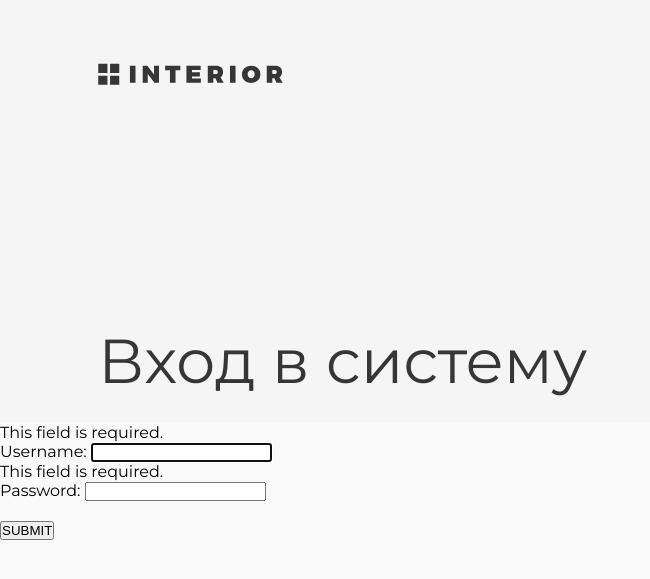
After one commit to johnk2280/GB_course_Django_Framework_basics, a Django app: page /auth/login/ in a window 1280 px wide; the page is wider, and only the part inside the window is pictured. The commit adds this page. Shown: the top 579 px of that part, without its empty margins (0-650 px from the left). Run offline with Django 3.2, Linux system fonts and the light colour scheme.

Commit message:
[add] added login form

```diff
--- a/my_geek_shop/authapp/templates/authapp/base.html
+++ b/my_geek_shop/authapp/templates/authapp/base.html
@@ -1,33 +1,30 @@
+{% load static  %}
+
 <!DOCTYPE html>
-{% load static %}
-<html>
+<html lang="en">
+
 <head>
-    <meta charset="utf-8">
-    <title>
-        {% block title %}
-        {{ title|title }}
-        {% endblock %}
-    </title>
-    {% block css %}
-    <link rel="stylesheet" type="text/css" href="{% static 'css/bootstrap.min.css' %}">
-    <link rel="stylesheet" type="text/css" href="{% static 'css/style.css' %}">
-    <link rel="stylesheet" href="{% static 'fonts/font-awesome/css/font-awesome.css' %}">
+    <meta charset="UTF-8">
+    <title> {% block title %}{{ title }}{% endblock %}</title>
+    <link rel="stylesheet" href="{%  static 'my_geek_shop/style.css' %}">
+    <link href="https://fonts.googleapis.com/css2?family=Montserrat:wght@100;300;400;700&display=swap" rel="stylesheet">
+</head>
+
+<body>
+<div class="conteiner">
+
+    {% block header %}
+    <div class="header-products header-contacts">
+
+
+    </div>
+    {% endblock%}
+
+    {% block content %}
     {% endblock %}
-    {% block js %}
 
-    {% endblock %}
-</head>
-<body>
-<div class="container">
-    <div class="login">
-        <div class="h2 text-center head">
-            Вход в систему
-        </div>
 
-        {% block content %}
-
-        {% endblock %}
-    </div>
 </div>
 </body>
+
 </html>
--- /dev/null
+++ b/my_geek_shop/authapp/templates/authapp/includes/inc_login_header.html
@@ -0,0 +1,8 @@
+{% load static %}
+
+<div class="header-products header-contacts clearfix header">
+    <a href="#" class="logo"><img src="{%  static 'my_geek_shop/img/logo.svg' %}" alt="logo"></a>
+    <div class="header clearfix">
+        <h2 class="OurProductsRange Contacts"> {{ text }} </h2>
+    </div>
+</div>
--- /dev/null
+++ b/my_geek_shop/authapp/templates/authapp/login.html
@@ -0,0 +1,22 @@
+{% extends "authapp/base.html" %}
+{% load static  %}
+
+
+<body>
+
+{% block header %}
+    {% include 'authapp/includes/inc_login_header.html' %}
+{% endblock%}
+
+{% block content %}
+<form class="form-horizontal" action="{% url 'auth:login' %}" method="post">
+    {% csrf_token %}
+    {{ login_form.as_p }}
+    <br>
+    <input class="form-control" type="submit" value="SUBMIT">
+</form>
+
+
+{% endblock %}
+
+</body>
--- a/my_geek_shop/authapp/views.py
+++ b/my_geek_shop/authapp/views.py
@@ -7,6 +7,7 @@ from authapp.forms import ShopUserLoginForm
 
 def login(request):
     title = 'вход'
+    text = 'Вход в систему'
 
     login_form = ShopUserLoginForm(data=request.POST)
     if request.method == 'POST' and login_form.is_valid():
@@ -20,6 +21,7 @@ def login(request):
 
     context = {
         'title': title,
+        'text': text,
         'login_form': login_form,
     }
     return render(request, 'authapp/login.html', context)
--- a/my_geek_shop/my_geek_shop/templates/my_geek_shop/base.html
+++ b/my_geek_shop/my_geek_shop/templates/my_geek_shop/base.html
@@ -1,4 +1,5 @@
 {% load static  %}
+
 <!DOCTYPE html>
 <html lang="en">
 
--- a/my_geek_shop/my_geek_shop/urls.py
+++ b/my_geek_shop/my_geek_shop/urls.py
@@ -27,7 +27,7 @@ urlpatterns = [
     path('', render_index, name='index'),
     path('contacts/', render_contacts, name='contacts'),
     path('prod_description/', render_prod_description, name='prod_description'),
-    path('auth/', include('authapp.urls', namespace='auth')),
+    path('auth/', include('authapp.urls', namespace='auth'), name='auth'),
 ]
 
 if settings.DEBUG:
```
